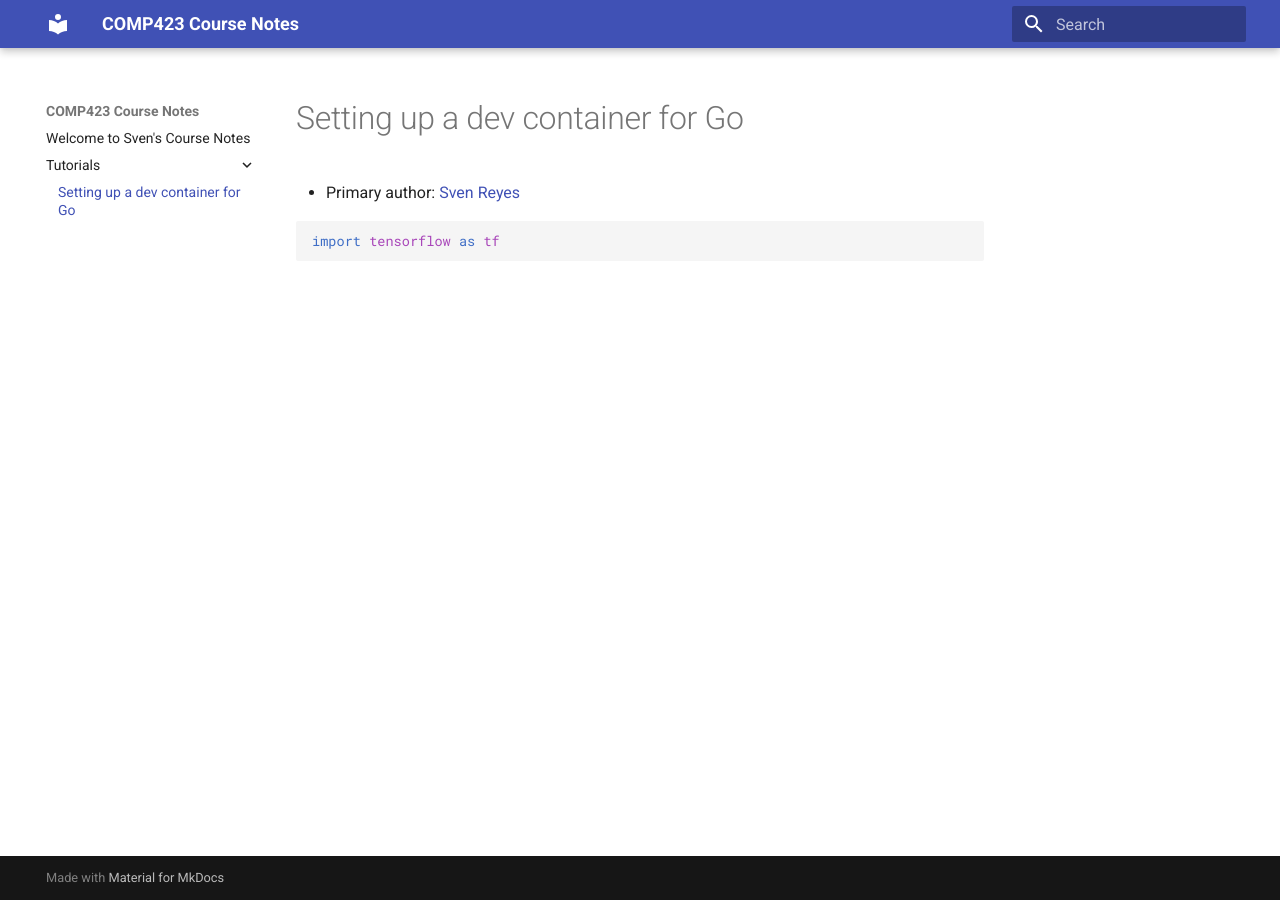
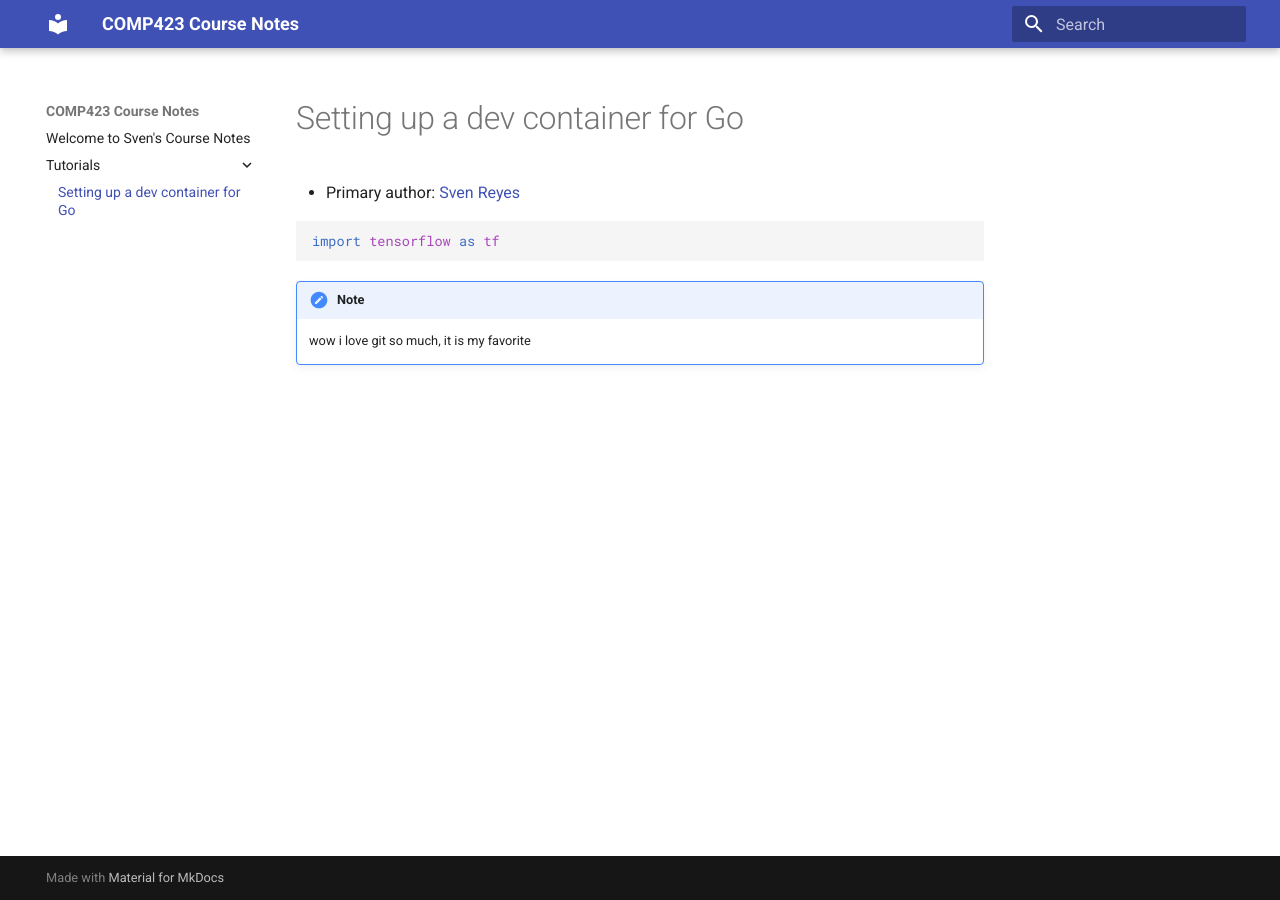
Before and after one commit to svenreyes/comp423-course-notes, an MkDocs documentation site: the page built from docs/tutorials/go-setup.md, in a window 1280 px wide. Built offline with MkDocs 1.6.1 and Material for MkDocs 9.7.7, drawn with Linux system fonts in a browser that asks for light colours.

Commit message:
admonitions

````diff
--- a/docs/tutorials/go-setup.md
+++ b/docs/tutorials/go-setup.md
@@ -5,3 +5,7 @@
 ``` py
 import tensorflow as tf
 ```
+
+!!! note
+
+    wow i love git so much, it is my favorite
--- a/mkdocs.yml
+++ b/mkdocs.yml
@@ -10,3 +10,6 @@ markdown_extensions:
   - pymdownx.inlinehilite
   - pymdownx.snippets
   - pymdownx.superfences
+  - admonition
+  - pymdownx.details
+  - pymdownx.superfences
````
